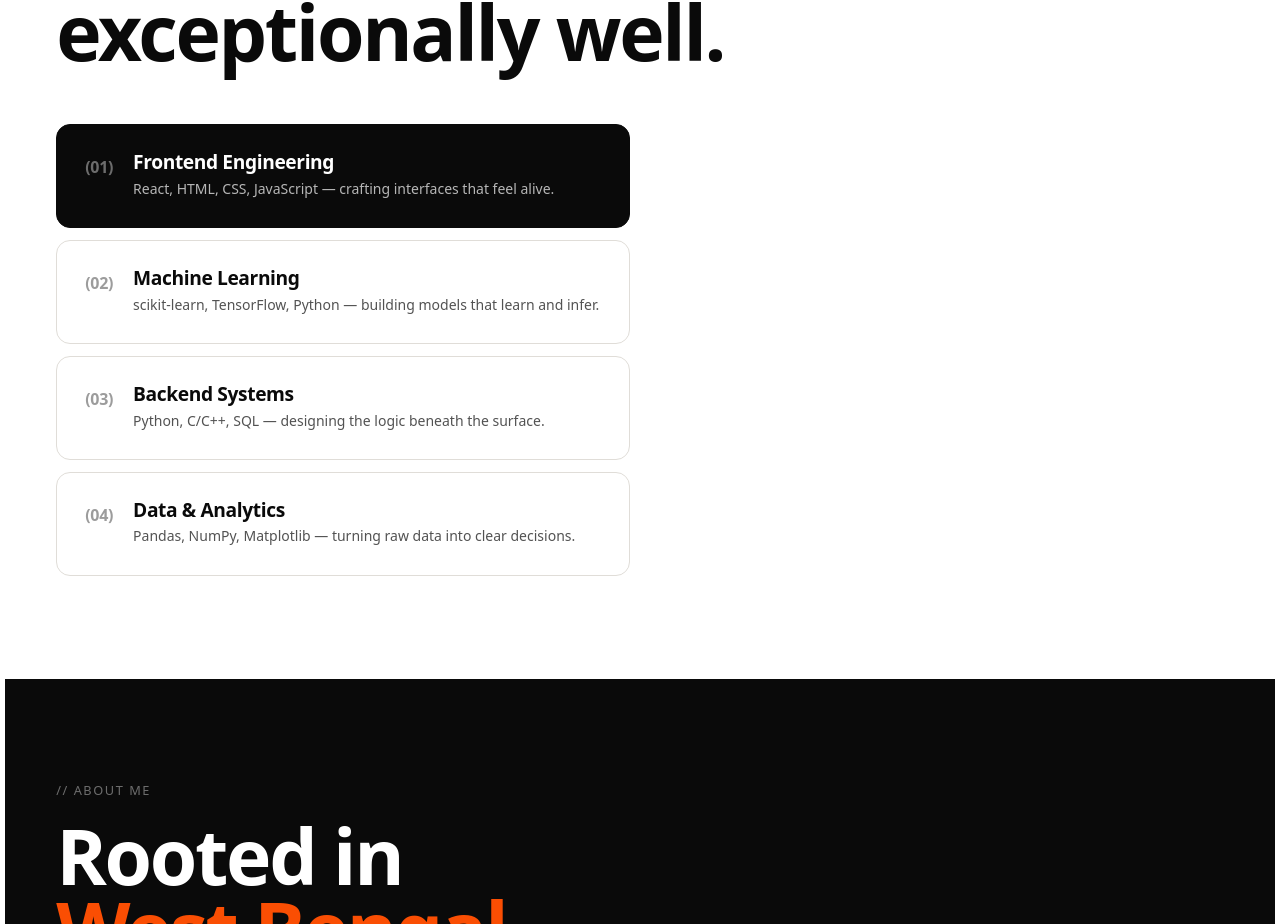
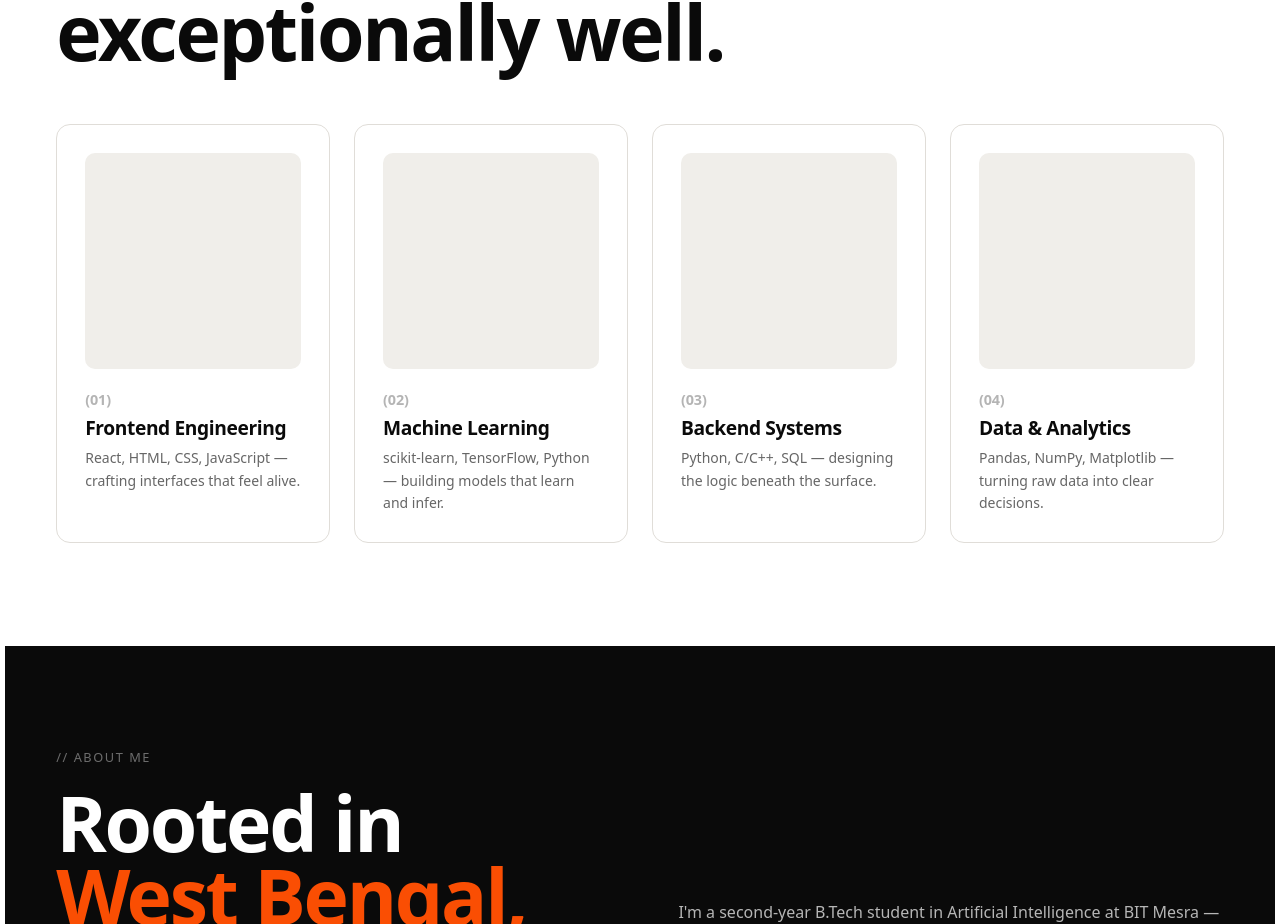
Before and after one commit to Rick-boom/Parthib_portfolio, a React (Vite) app: page / in a window 1280 px wide. Shown: the part 2564-3488 px from the top of the page. Built offline with nearby package versions, Linux system fonts and the light colour scheme.

Commit message:
Skills: Show all 4 Lottie animations simultaneously in a 2x2 grid

```diff
--- a/src/App.jsx
+++ b/src/App.jsx
@@ -261,8 +261,6 @@ function Work() {
 
 /* ── Skills ──────────────────────────────────────────────────── */
 function Skills() {
-  const [activeSkill, setActiveSkill] = useState(0);
-
   return (
     <section id="skills" className="section" style={{ background: "var(--white)" }}>
       <div className="container">
@@ -271,63 +269,53 @@ function Skills() {
           <h2 className="text-display">What I do,<br />exceptionally well.</h2>
         </div>
 
-        <div style={{ display: "grid", gridTemplateColumns: "1fr 1fr", gap: 20 }} className="skills-grid">
-          {/* Skill List */}
-          <div style={{ display: "flex", flexDirection: "column", gap: 12 }}>
-            {SKILLS.map((s, i) => (
-              <motion.div
-                key={i}
-                className="skill-card"
-                onClick={() => setActiveSkill(i)}
-                style={{ cursor: "pointer", borderColor: activeSkill === i ? "var(--black)" : "var(--border)", background: activeSkill === i ? "var(--black)" : "var(--white)", color: activeSkill === i ? "var(--white)" : "var(--black)", transition: "all 0.25s" }}
-                whileHover={{ scale: 1.01 }}
-                initial={{ opacity: 0, x: -30 }}
-                whileInView={{ opacity: 1, x: 0 }}
-                viewport={{ once: true }}
-                transition={{ delay: i * 0.08 }}
-              >
-                <div style={{ display: "flex", alignItems: "flex-start", gap: 20 }}>
-                  <span style={{ fontFamily: "var(--font-heading)", fontWeight: 800, fontSize: "1rem", opacity: 0.4, letterSpacing: "-0.02em", flexShrink: 0, marginTop: 2 }}>({s.num})</span>
-                  <div>
-                    <h3 style={{ fontFamily: "var(--font-heading)", fontWeight: 700, fontSize: "1.2rem", letterSpacing: "-0.02em", marginBottom: 6 }}>{s.label}</h3>
-                    <p style={{ fontFamily: "var(--font-body)", fontSize: "0.875rem", opacity: 0.7, lineHeight: 1.55 }}>{s.detail}</p>
-                  </div>
-                </div>
-              </motion.div>
-            ))}
-          </div>
-
-          {/* Lottie Preview */}
-          <div style={{ display: "flex", alignItems: "center", justifyContent: "center" }}>
-            <AnimatePresence mode="wait">
-              <motion.div
-                key={activeSkill}
-                initial={{ opacity: 0, scale: 0.85 }}
-                animate={{ opacity: 1, scale: 1 }}
-                exit={{ opacity: 0, scale: 0.9 }}
-                transition={{ duration: 0.45 }}
-                style={{ width: "min(100%, 380px)" }}
-              >
+        <div style={{
+          display: "grid",
+          gridTemplateColumns: "repeat(auto-fill, minmax(min(100%, 260px), 1fr))",
+          gap: 24,
+        }}>
+          {SKILLS.map((s, i) => (
+            <motion.div
+              key={i}
+              className="skill-card"
+              initial={{ opacity: 0, y: 40 }}
+              whileInView={{ opacity: 1, y: 0 }}
+              viewport={{ once: true }}
+              transition={{ delay: i * 0.1, duration: 0.6, ease: [0.22, 1, 0.36, 1] }}
+              whileHover={{ y: -6 }}
+              style={{ display: "flex", flexDirection: "column", gap: 0 }}
+            >
+              {/* Lottie animation at the top of each card */}
+              <div style={{ width: "100%", aspectRatio: "1 / 1", background: "var(--grey)", borderRadius: 10, overflow: "hidden", marginBottom: 20, display: "flex", alignItems: "center", justifyContent: "center" }}>
                 <dotlottie-player
-                  src={SKILLS[activeSkill].lottie}
+                  src={s.lottie}
                   autoplay
                   loop
-                  style={{ width: "100%", height: "auto" }}
+                  style={{ width: "100%", height: "100%" }}
                 />
-              </motion.div>
-            </AnimatePresence>
-          </div>
+              </div>
+
+              {/* Skill info */}
+              <span style={{
+                fontFamily: "var(--font-heading)", fontWeight: 800, fontSize: "0.9rem",
+                opacity: 0.3, letterSpacing: "-0.01em", marginBottom: 8, display: "block"
+              }}>({s.num})</span>
+              <h3 style={{
+                fontFamily: "var(--font-heading)", fontWeight: 700,
+                fontSize: "1.2rem", letterSpacing: "-0.02em", marginBottom: 10
+              }}>{s.label}</h3>
+              <p style={{
+                fontFamily: "var(--font-body)", fontSize: "0.875rem",
+                color: "#666", lineHeight: 1.6
+              }}>{s.detail}</p>
+            </motion.div>
+          ))}
         </div>
       </div>
-
-      <style>{`
-        @media (max-width: 768px) {
-          .skills-grid { grid-template-columns: 1fr !important; }
-        }
-      `}</style>
     </section>
   );
 }
+
 
 /* ── About ───────────────────────────────────────────────────── */
 function About() {
```
